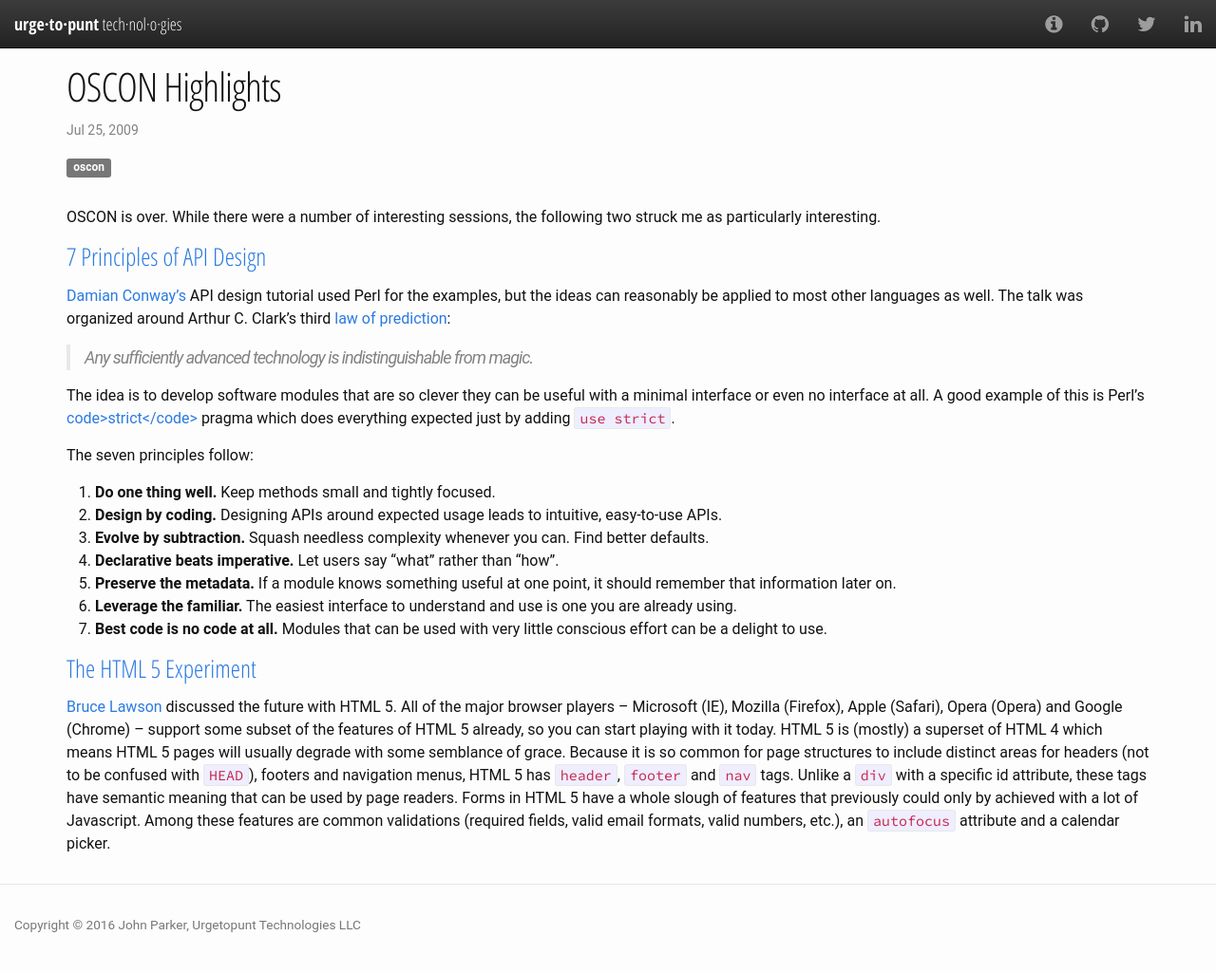
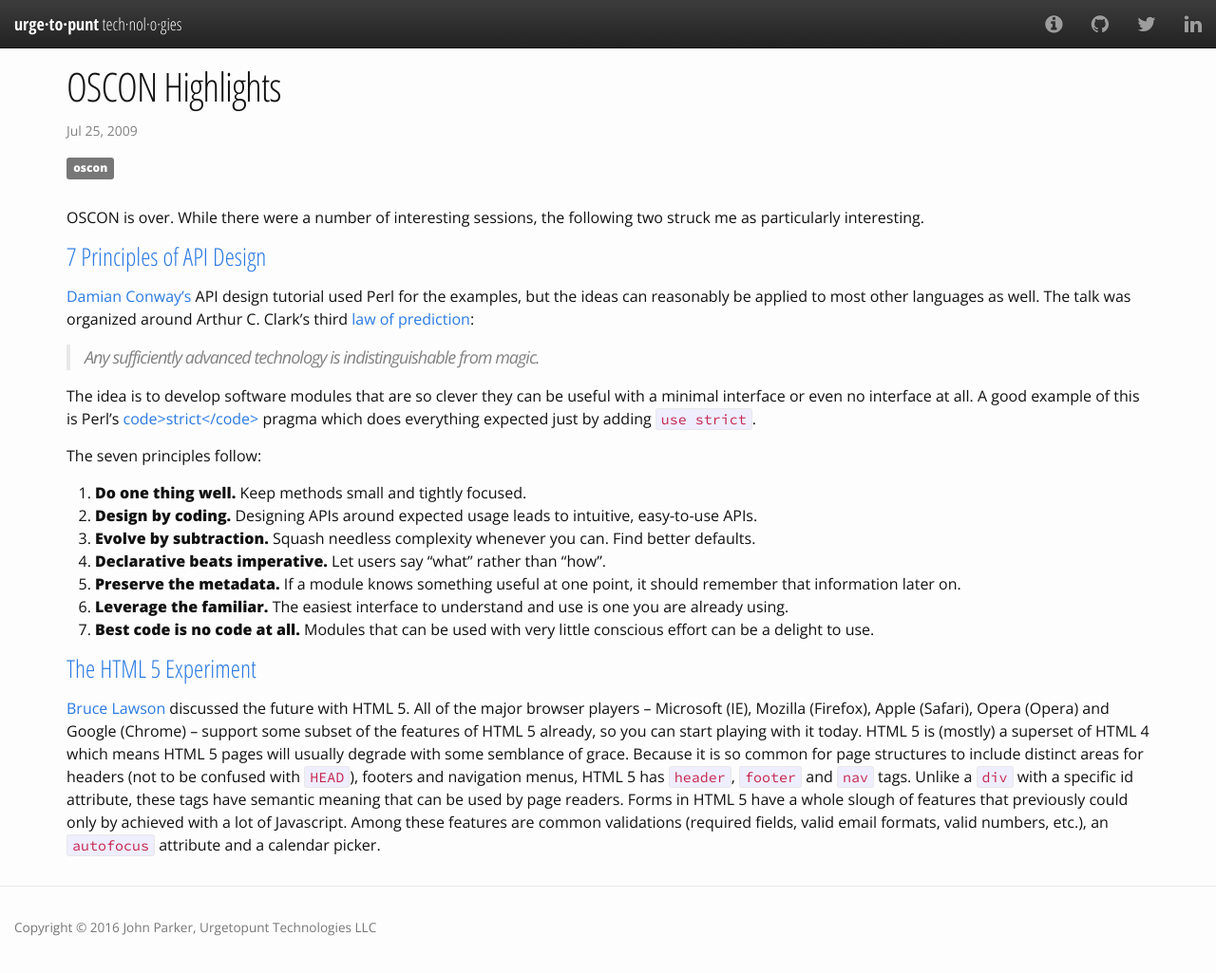
Before and after one commit to jparker/urgetopunt, a Jekyll site: the page built from _posts/2009-07-25-oscon-highlights.markdown, in a window 1280 px wide and 1033 px high. Shown: the top 1025 px of the window at 95% size. Built offline with Jekyll 4.4.1, drawn with Linux system fonts in a browser that asks for light colours; nearby versions of some CDN libraries.

Commit message:
more style updates

```diff
--- a/_layouts/post.html
+++ b/_layouts/post.html
@@ -6,11 +6,9 @@
   <header class="post-header">
     <h1 class="post-title" itemprop="name headline">{{ page.title }}</h1>
     <p class="post-meta"><time datetime="{{ page.date | date_to_xmlschema }}" itemprop="datePublished">{{ page.date | date: "%b %-d, %Y" }}</time>{% if page.author %} • <span itemprop="author" itemscope itemtype="http://schema.org/Person"><span itemprop="name">{{ page.author }}</span></span>{% endif %}</p>
-    <ul class="list-inline">
-      {% for tag in page.tags %}
-      <li><span class="label label-default">{{ tag }}</span></li>
-      {% endfor %}
-    </ul>
+    {% for tag in page.tags %}
+      <span class="label label-default">{{ tag }}</span>
+    {% endfor %}
   </header>
 
   <div class="post-content" itemprop="articleBody">
--- a/css/main.scss
+++ b/css/main.scss
@@ -6,7 +6,7 @@
 @import 'https://fonts.googleapis.com/css?family=Open+Sans+Condensed:300,700|Open+Sans:400,400i,800|Source+Code+Pro';
 
 // Our variables
-$base-font-family: "Roboto", "Helvetica Neue", Helvetica, Arial, sans-serif;
+$base-font-family: "Open Sans", "Helvetica Neue", Helvetica, Arial, sans-serif;
 $base-font-size:   16px;
 $base-font-weight: 400;
 $small-font-size:  $base-font-size * 0.875;
@@ -60,10 +60,6 @@
   font-family: "Open Sans Condensed", $base-font-family;
 }
 
-.posts-list a {
-  font-family: "Open Sans", $base-font-family;
-}
-
 h1, h2, h3 {
   font-family: "Open Sans Condensed", $base-font-family;
 }
```
